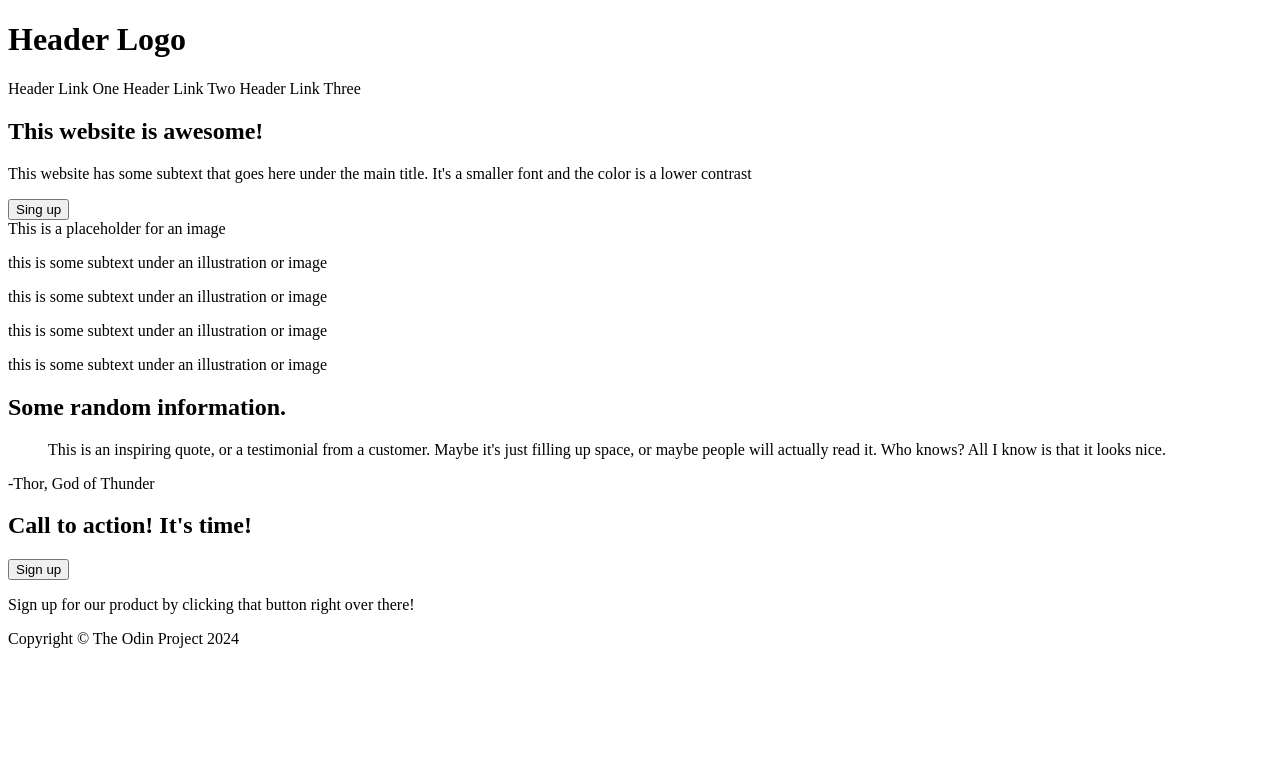
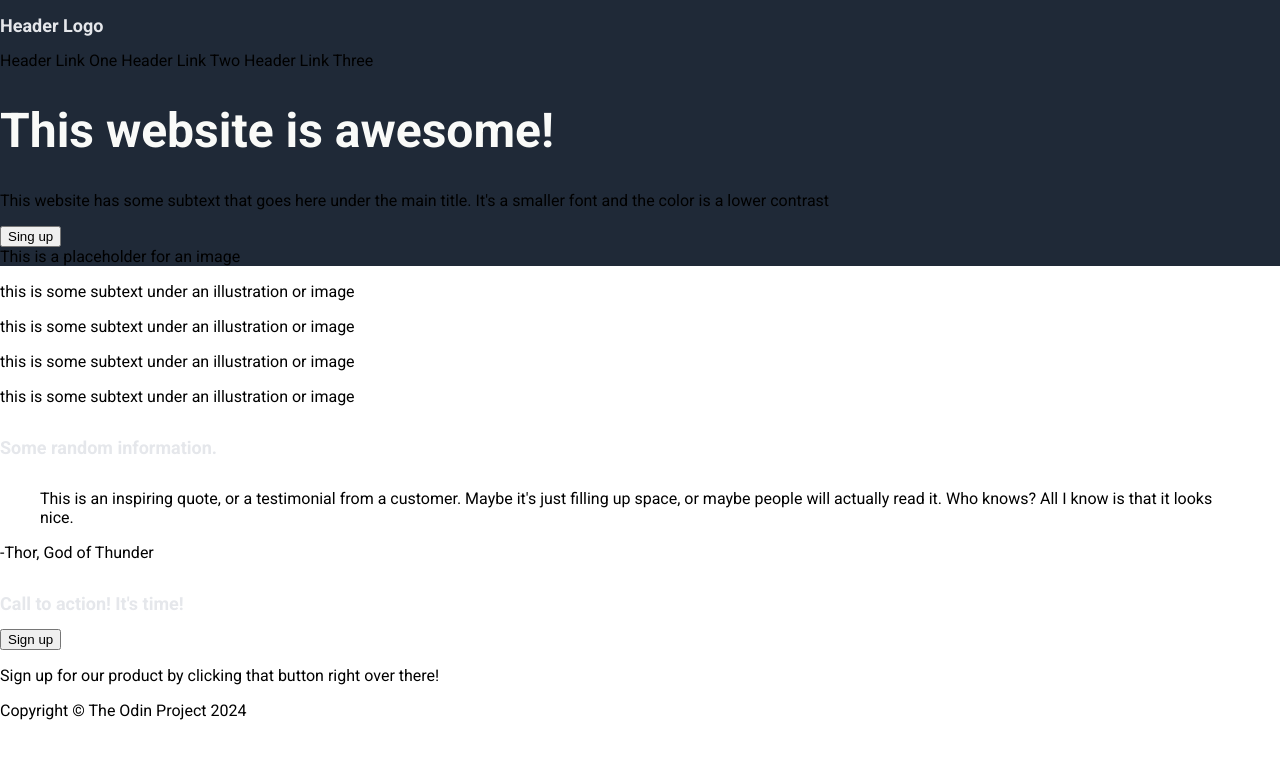
Before and after one commit to Tomedc/odin-landing-page, a plain HTML site: page index.html in a window 1280 px wide. Drawn offline with Linux system fonts and the light colour scheme.

Commit message:
started to style the page, need to fix some classes and id's to get it looking like the objective

```diff
--- a/index.html
+++ b/index.html
@@ -8,14 +8,14 @@
 </head>
 <body>
     <div class="header">
-        <h1>Header Logo</h1>
+        <h2 id="logo">Header Logo</h2>
         <a class="header-a">Header Link One</a>
         <a class="header-a">Header Link Two</a>
         <a class="header-a">Header Link Three</a>
     </div>
 
     <div class="welcome-content">
-        <h2>This website is awesome!</h2>
+        <h1>This website is awesome!</h1>
         <p>This website has some subtext that goes here under the main title. It's a smaller font and the color is a lower contrast</p>
         <button class="btn">Sing up</button>
         <div>This is a placeholder for an image</div>
@@ -26,21 +26,21 @@
             <div>
 
             </div>
-            <p>this is some subtext under an illustration or image</p>
+            <p class="txt">this is some subtext under an illustration or image</p>
         </div>
 
        <div>
             <div>
 
             </div>
-            <p>this is some subtext under an illustration or image</p>
+            <p class="txt">this is some subtext under an illustration or image</p>
        </div>
 
        <div>
             <div>
 
             </div>
-            <p>this is some subtext under an illustration or image</p>
+            <p class="txt">this is some subtext under an illustration or image</p>
        </div>
 
        <div>
--- a/style.css
+++ b/style.css
@@ -0,0 +1,29 @@
+@import url('https://fonts.googleapis.com/css2?family=Roboto:wght@400;700&display=swap');
+
+body {
+    height: 100vh;
+    margin: 0;
+    overflow: hidden;
+    font-family: Roboto, sans-serif;
+    display:flex;
+    flex-direction: column;
+  }
+
+  .header   {
+    background-color: #1f2937;
+  }
+
+  .welcome-content  {
+    background-color:#1f2937;
+  }
+
+  h1 {
+    font-size:48px;
+    font-weight: bolder;
+    color:#f9faf8;
+  }
+
+  h2 {
+    font-size:18px;
+    color:#e5e7eb;
+  }
```
Lines whose indentation alone changed are shown as unchanged.
